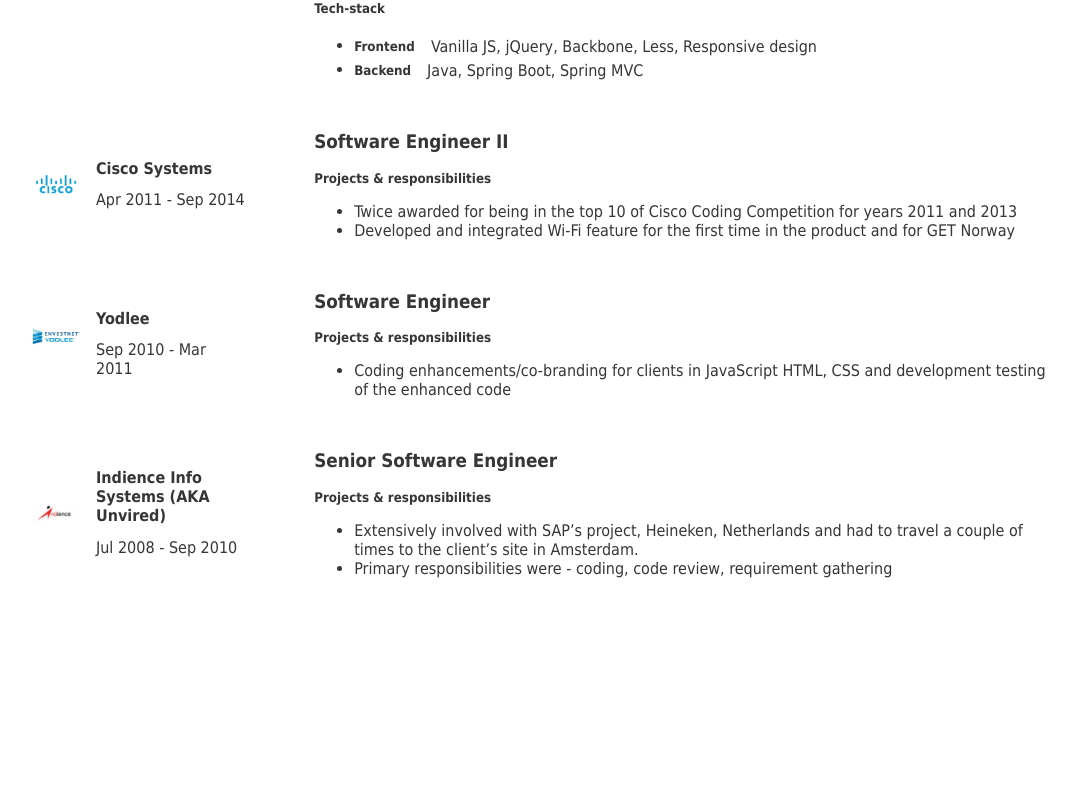
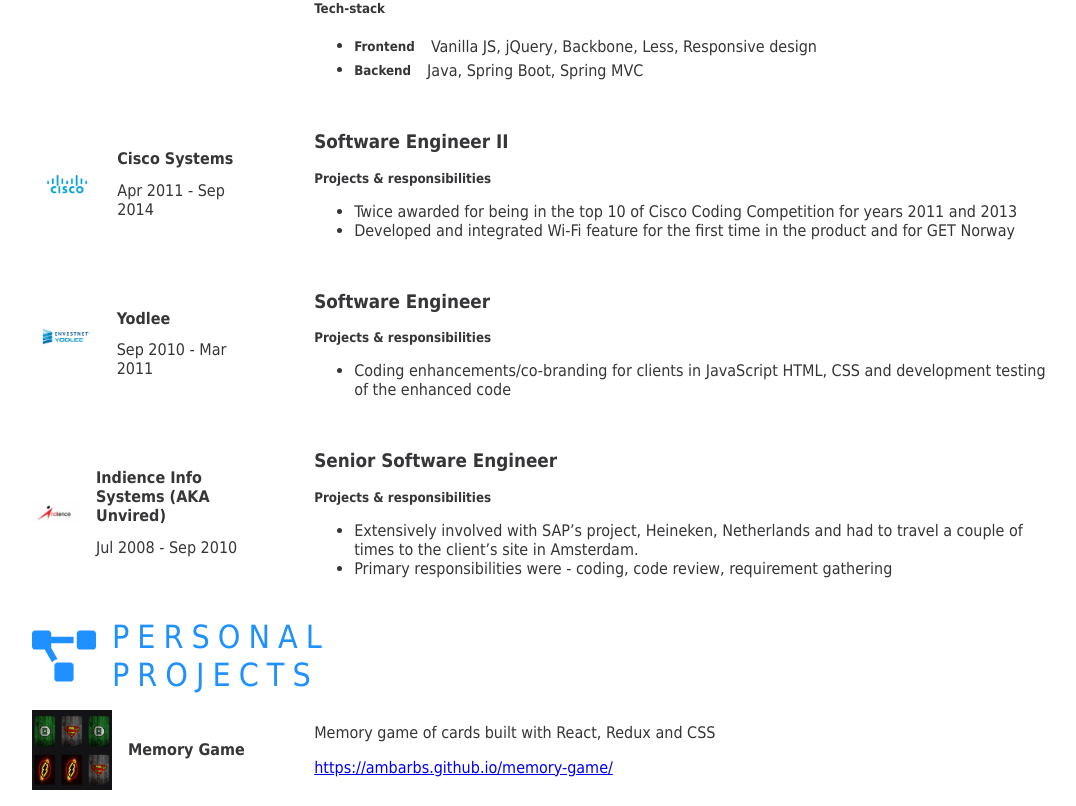
Before and after one commit to ambarbs/my-resume, a React (Create React App) app: page / in a window 1280 px wide. Shown: the part 3333-4139 px from the top of the page, without its empty margins (96-1172 px from the left). Before the commit the page ends 3943 px from the top, so only its background shows below. Built offline with nearby package versions, Linux system fonts and the light colour scheme.

Commit message:
Added "Personal Projects" section

```diff
--- a/src/components/app/App.js
+++ b/src/components/app/App.js
@@ -25,6 +25,7 @@ function App() {
             <Section
               key={section.header}
               sectionHeader={section.header}
+              type={section.type}
               SectionHeaderIcon={section.headerIcon}
               subSections={section.subSections}
             />
--- a/src/components/common/Common.Styles.js
+++ b/src/components/common/Common.Styles.js
@@ -5,3 +5,30 @@ export const ImageGrid = styled.div`
   grid-template-columns: 1fr 1fr;
   grid-template-rows: 1fr 1fr;
 `;
+export const Row = styled.div`
+  display: flex;
+  justify-content: flex-start;
+  align-items: center;
+`;
+export const Column = styled.div`
+  display: flex;
+  flex-direction: column;
+  justify-content: center;
+  align-items: flex-start;
+`;
+export const Strong = styled.strong`
+  @media only screen and (max-width: 360px) {
+    font-size: small;
+  }
+  @media print {
+    font-size: x-small;
+  }
+`;
+export const Label = styled.label`
+  @media only screen and (max-width: 360px) {
+    font-size: 0.8rem;
+  }
+  @media print {
+    font-size: x-small;
+  }
+`;
--- a/src/components/data/constants_2.js
+++ b/src/components/data/constants_2.js
@@ -6,6 +6,7 @@ import { FaNpm } from 'react-icons/fa';
 import { GiSkills } from 'react-icons/gi';
 import { BsClock } from 'react-icons/bs';
 import { CgScreen } from 'react-icons/cg';
+import { FaProjectDiagram } from 'react-icons/fa';
 
 import logoIAG from '../../assets/logos/iag.png';
 import logoRapiscan from '../../assets/logos/rapiscan.png';
@@ -20,11 +21,13 @@ import logoOracle from '../../assets/logos/oracle.png';
 import logoCisco from '../../assets/logos/cisco.png';
 import logoYodlee from '../../assets/logos/yodlee.png';
 import logoIndience from '../../assets/logos/Indience.png';
+import memoryGame from '../../assets/projects/memoryGame.png';
 import { ImageGrid } from '../common/Common.Styles';
 import { ImageWrapper } from '../section/subSection/SubSection.Styles';
 
 const experienceSection = {
   header: 'Experience',
+  type: 'experience',
   headerIcon: BsClock,
   subSections: [
     {
@@ -363,6 +366,20 @@ const experienceSectionIntegrated = {
   ],
 };
 
+const personalProjects = {
+  header: 'Personal Projects',
+  type: 'personal',
+  headerIcon: FaProjectDiagram,
+  subSections: [
+    {
+      image: memoryGame,
+      title: 'Memory Game',
+      description: 'Memory game of cards built with React, Redux and CSS',
+      link: 'https://ambarbs.github.io/memory-game/',
+    },
+  ],
+};
+
 export const sections = [
   {
     header: 'Skills',
@@ -385,6 +402,7 @@ export const sections = [
     ],
   },
   experienceSection,
+  personalProjects,
 ];
 
 export const contacts = [
--- a/src/components/section/Section.js
+++ b/src/components/section/Section.js
@@ -4,12 +4,24 @@ import { SectionWrapper } from './Section.Styles';
 import SectionHeader from './SectionHeader';
 import SubSection from './subSection/SubSection';
 import ExperienceSection from './experienceSection/ExperienceSection';
+import PersonalProjectSection from './personalProjectsSection/PersonalProjectSection';
 
-const Section = ({ sectionHeader, SectionHeaderIcon, subSections = [] }) => (
+const Section = ({ sectionHeader, type, SectionHeaderIcon, subSections = [] }) => {
+  return (
     <SectionWrapper>
       <SectionHeader sectionHeader={sectionHeader} SectionHeaderIcon={SectionHeaderIcon} />
-    {subSections.map((subSection) =>
-      subSection.subSectionIcon ? (
+      {subSections.map((subSection) => {
+        switch (type) {
+          default:
+            return (
+              <SubSection
+                key={`${subSection.subSectionTitle}-${subSection.subSectionText}`}
+                subSectionTitle={subSection.subSectionTitle}
+                subSectionText={subSection.subSectionText}
+              />
+            );
+          case 'experience':
+            return (
               <ExperienceSection
                 key={`${subSection.subSectionTitle}-${subSection.subSectionText}`}
                 subSectionIcon={subSection.subSectionIcon}
@@ -21,21 +33,20 @@ const Section = ({ sectionHeader, SectionHeaderIcon, subSections = [] }) => (
                 techStack={subSection.techStack}
                 imageGrid={subSection.imageGrid}
               />
-      ) : (
-        <SubSection
-          key={`${subSection.subSectionTitle}-${subSection.subSectionText}`}
-          subSectionTitle={subSection.subSectionTitle}
-          subSectionText={subSection.subSectionText}
-        />
-      )
-    )}
+            );
+          case 'personal':
+            return <PersonalProjectSection project={subSection} />;
+        }
+      })}
     </SectionWrapper>
   );
-
-export default Section;
+};
 
 Section.propTypes = {
   SectionHeaderIcon: PropTypes.func,
   sectionHeader: PropTypes.string,
+  type: PropTypes.string,
   subSections: PropTypes.array,
 };
+
+export default Section;
--- a/src/components/section/experienceSection/ExperienceSection.Styles.js
+++ b/src/components/section/experienceSection/ExperienceSection.Styles.js
@@ -1,22 +1,7 @@
 import styled from 'styled-components';
 import { SubSectionWrapper } from '../subSection/SubSection.Styles';
+import { Row, Strong } from '../../common/Common.Styles';
 
-export const Strong = styled.strong`
-  @media only screen and (max-width: 360px) {
-    font-size: small;
-  }
-  @media print {
-    font-size: x-small;
-  }
-`;
-export const Label = styled.label`
-  @media only screen and (max-width: 360px) {
-    font-size: 0.8rem;
-  }
-  @media print {
-    font-size: x-small;
-  }
-`;
 export const H3 = styled.h3`
   @media only screen and (max-width: 360px) {
     font-size: 0.9rem;
@@ -50,7 +35,7 @@ export const LeftInnerWrapper = styled.div`
   }
 `;
 
-export const LeftOuterWrapper = styled.div`
+export const LeftOuterWrapper = styled(Row)`
   display: flex;
   justify-content: flex-start;
   align-items: center;
@@ -60,7 +45,6 @@ export const LeftOuterWrapper = styled.div`
   }
 
   @media only screen and (max-width: 360px) {
-    //flex-direction: column;
     align-items: center;
     justify-content: flex-start;
     word-break: break-word;
@@ -89,7 +73,7 @@ export const ExperienceSectionWrapper = styled(SubSectionWrapper)`
 
 export const ImageContainer = styled.div`
   height: 100%;
-  width: 3rem;
+  width: ${({ width }) => width || '5rem'};
   display: flex;
   justify-content: center;
   align-items: center;
--- a/src/components/section/experienceSection/ExperienceSection.js
+++ b/src/components/section/experienceSection/ExperienceSection.js
@@ -5,13 +5,12 @@ import {
   ExperienceSectionWrapper,
   H3,
   ImageContainer,
-  Label,
   LeftInnerWrapper,
   LeftOuterWrapper,
-  Strong,
 } from './ExperienceSection.Styles';
 import TechStack from './techStack/TechStack';
 import { List } from './List';
+import { Label, Strong } from '../../common/Common.Styles';
 
 const ExperienceSection = ({
   subSectionTitle,
--- a/src/components/section/experienceSection/techStack/TechStack.Styles.js
+++ b/src/components/section/experienceSection/techStack/TechStack.Styles.js
@@ -1,11 +1,5 @@
 import styled from 'styled-components';
 import { ColumnList, H5 } from '../ExperienceSection.Styles';
-
-export const Row = styled.div`
-  display: flex;
-  justify-content: flex-start;
-  align-items: center;
-`;
 
 export const TechStackListWrapper = styled(ColumnList)`
   ${H5} {
--- a/src/components/section/experienceSection/techStack/TechStack.js
+++ b/src/components/section/experienceSection/techStack/TechStack.js
@@ -1,7 +1,8 @@
 import PropTypes from 'prop-types';
 import React from 'react';
-import { Row, StyledLi, StyledUL, TechStackListWrapper } from './TechStack.Styles';
+import { StyledLi, StyledUL, TechStackListWrapper } from './TechStack.Styles';
 import { H5 } from '../ExperienceSection.Styles';
+import { Row } from '../../../common/Common.Styles';
 
 const TechStack = ({ techStack }) => (
   <TechStackListWrapper>
--- /dev/null
+++ b/src/components/section/personalProjectsSection/PersonalProjectSection.Styles.js
@@ -0,0 +1,17 @@
+import styled from 'styled-components';
+import { SubSectionWrapper } from '../subSection/SubSection.Styles';
+import { Column, Label, Row, Strong } from '../../common/Common.Styles';
+
+export const Description = styled.label``;
+export const PersonalProjectSectionWrapper = styled(SubSectionWrapper)`
+  & ${Row} {
+    & ${Strong} {
+      margin-left: 1rem;
+    }
+  }
+  & ${Column} {
+    & ${Label} {
+      margin-bottom: 1rem;
+    }
+  }
+`;
--- /dev/null
+++ b/src/components/section/personalProjectsSection/PersonalProjectSection.js
@@ -0,0 +1,27 @@
+import PropTypes from 'prop-types';
+import React from 'react';
+import { PersonalProjectSectionWrapper } from './PersonalProjectSection.Styles';
+import { ImageWrapper } from '../subSection/SubSection.Styles';
+import { ImageContainer } from '../experienceSection/ExperienceSection.Styles';
+import { Column, Label, Row, Strong } from '../../common/Common.Styles';
+
+const PersonalProjectSection = ({ project }) => (
+  <PersonalProjectSectionWrapper>
+    <Row>
+      <ImageContainer width="5rem">
+        <ImageWrapper src={project.image} alt="project" width="5rem" height="5rem" />
+      </ImageContainer>
+      <Strong>{project.title}</Strong>
+    </Row>
+    <Column>
+      <Label>{project.description}</Label>
+      <a href={project.link}>{project.link}</a>
+    </Column>
+  </PersonalProjectSectionWrapper>
+);
+
+PersonalProjectSection.propTypes = {
+  project: PropTypes.object,
+};
+
+export default PersonalProjectSection;
--- a/src/components/section/subSection/SubSection.Styles.js
+++ b/src/components/section/subSection/SubSection.Styles.js
@@ -51,8 +51,8 @@ export const SubSectionWrapper = styled.div`
 `;
 
 export const ImageWrapper = styled.img`
-  width: 3rem;
-  height: 3rem;
+  width: ${({ width }) => width || '3rem'};
+  height: ${({ height }) => height || '3rem'};
   border-radius: inherit;
   @media only screen and (max-width: 360px) {
     width: 2.5rem;
```
Also changed, not shown: src/assets/projects/memoryGame.png (added). Lines whose indentation alone changed are shown as unchanged.
